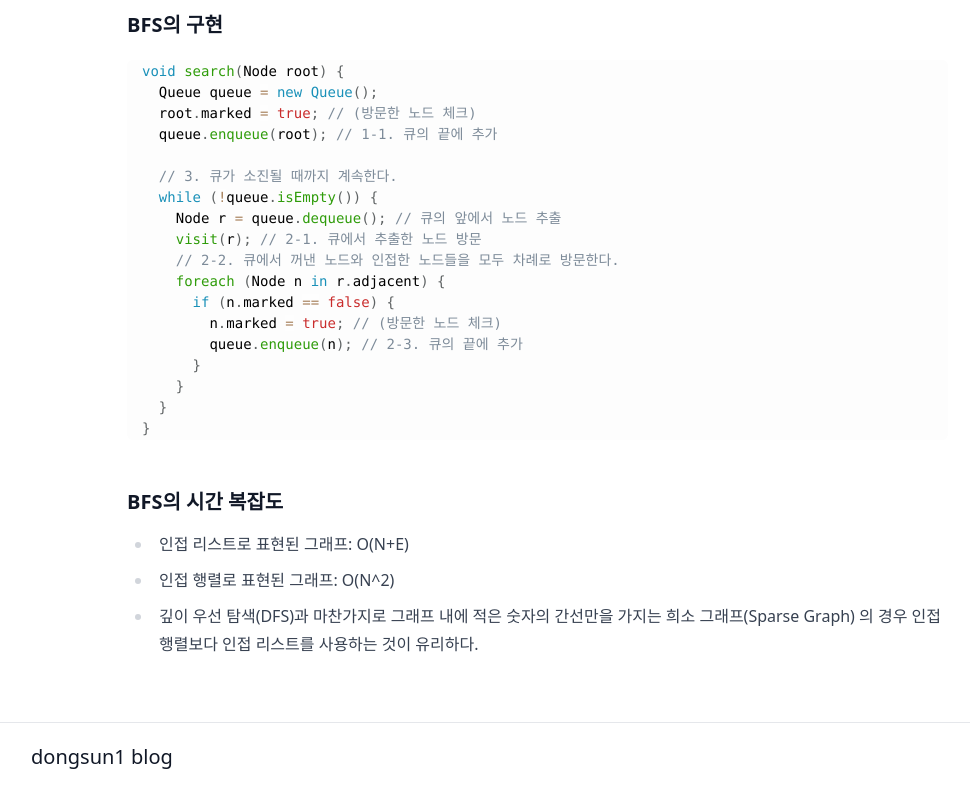
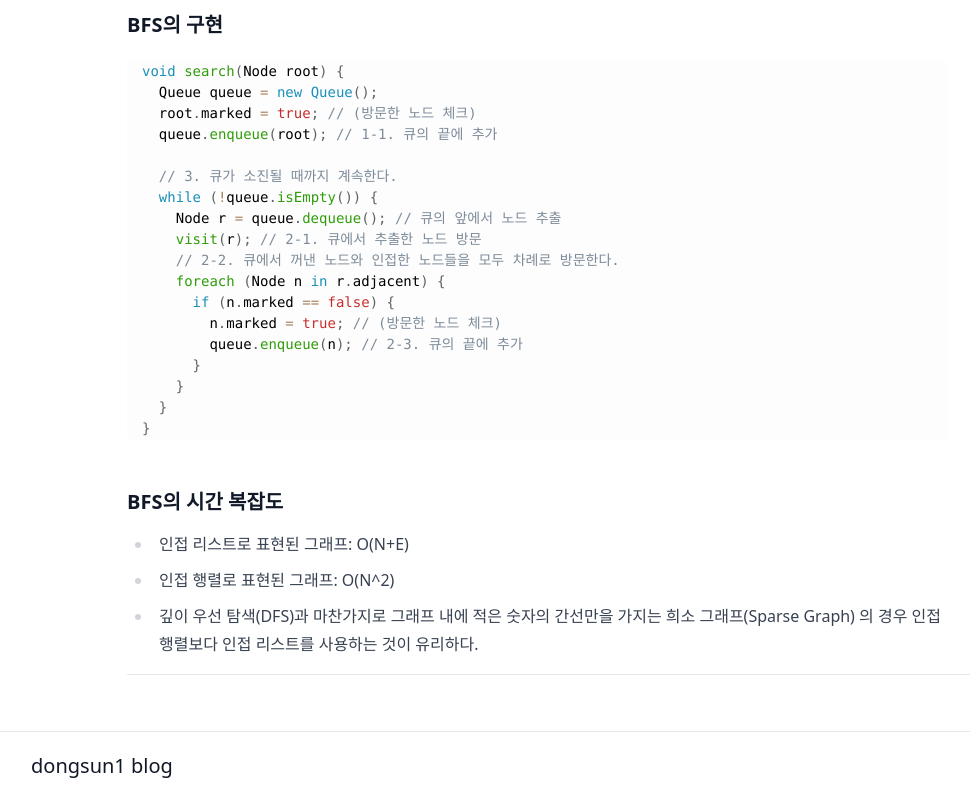
Before and after one commit to dongsun1/dongsun1.dev, a Next.js app: page /postPage/BFS in a window 1280 px wide. Shown: the part 949-1749 px from the top of the page, without its empty margins (1-971 px from the left). Built offline with nearby package versions, Linux system fonts and the light colour scheme.

Commit message:
stop rerender

```diff
--- a/components/utterances.tsx
+++ b/components/utterances.tsx
@@ -8,6 +8,11 @@ export default function UtterancesComments() {
 
   useEffect(() => {
     if (!elementRef.current) return;
+
+    const elements = document.getElementsByClassName('utterances');
+    while (elements.length > 0) {
+      elements[0].parentNode?.removeChild(elements[0]);
+    }
 
     const scriptElem = document.createElement('script');
     scriptElem.src = 'https://utteranc.es/client.js';
@@ -20,5 +25,5 @@ export default function UtterancesComments() {
     elementRef.current.appendChild(scriptElem);
   }, []);
 
-  return <section ref={elementRef} />;
+  return <section className="border-t mt-2" ref={elementRef} />;
 }
--- a/next.config.js
+++ b/next.config.js
@@ -6,7 +6,7 @@ const nextConfig = {
     }
     return config;
   },
-  reactStrictMode: true,
+  reactStrictMode: false,
   swcMinify: true,
   images: {
     loader: 'custom',
```
